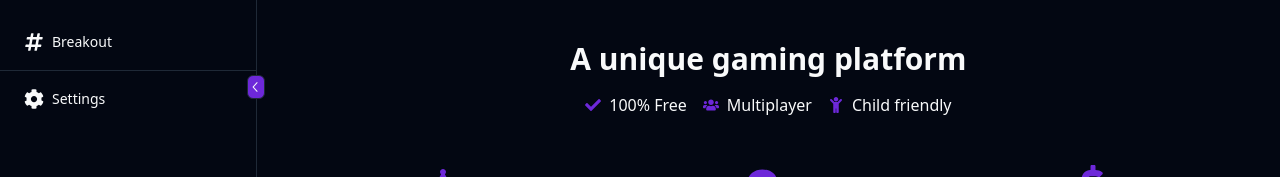
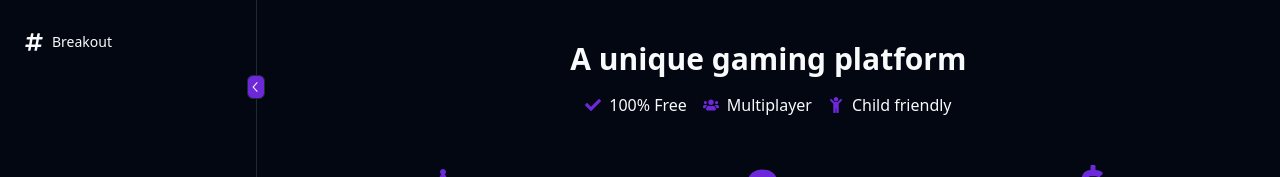
Before and after one commit to FloFlo-L/instant-playhub-front, a React (Vite) app: page / in a window 1280 px wide. Shown: the part 313-490 px from the top of the page. Built offline with nearby package versions, Linux system fonts and the light colour scheme; no server answers.

Commit message:
fix/sidebar: remove settings in sidebar (menu)

```diff
--- a/src/components/layout/main/Sidebar.tsx
+++ b/src/components/layout/main/Sidebar.tsx
@@ -59,16 +59,6 @@ const Sidebar = ({ isCollapsed }: SidebarProps) => {
                     },
                 ],
             },
-            {
-                title: "Autres",
-                items: [
-                    {
-                        title: "Settings",
-                        path: "/settings",
-                        icon: <FaCog size={20} />
-                    },
-                ],
-            }
         ];
 
         if (isAuthenticated) {
```
